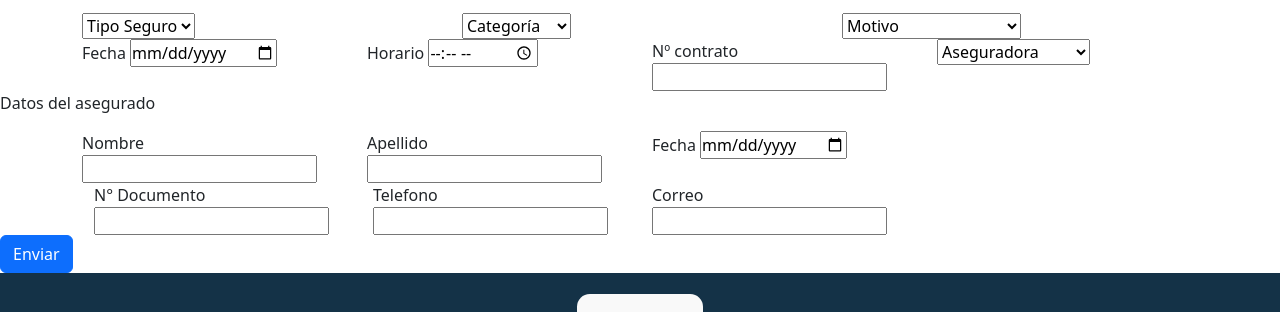
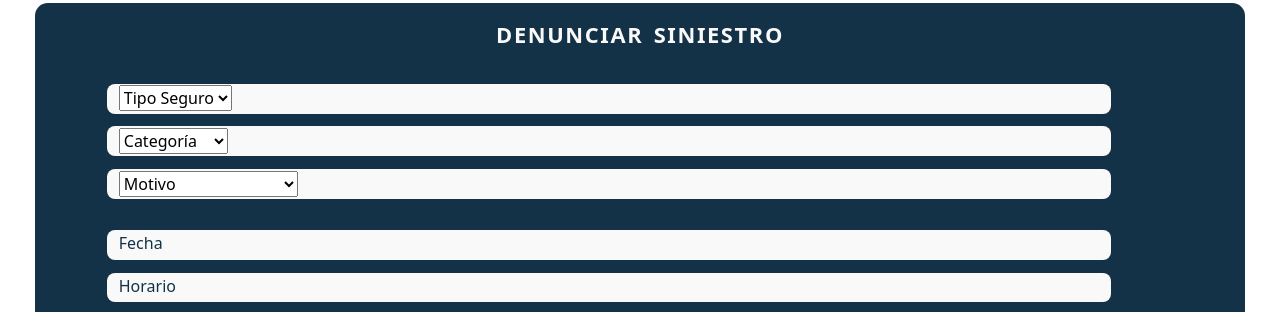
Before and after one commit to claraaitatagle/repositorio-asegura, a plain HTML site: page pages/siniestros.html in a window 1280 px wide. Shown: the part 99-411 px from the top of the page. Drawn offline with nearby package versions, Linux system fonts and the light colour scheme.

Commit message:
siniestros configuracion sass

```diff
--- a/pages/siniestros.html
+++ b/pages/siniestros.html
@@ -73,7 +73,7 @@
         </nav>
     </header>
 
-    <main>
+    <main class="main__sin">
         <section class="main__siniestros">
             <div class="main__siniestros__box">
                 <form action="enviar.css" method="post" enctype="application/x-www-form-urlencoded">
@@ -129,28 +129,25 @@
                             </div>
                         </div>
                         <!-- contenedor2 -->
-                        <div class="container formulario2">
+                        <div class="container formulario">
                             <!-- fila grid system -->
                             <div class="row formulario__row">
                                 <!-- columna1 -->
                                 <div class="col-sm-12 col-md-3 col-lg-3 itm itm2">
                                     <div class="for for1">
                                         <label for="fecha">Fecha</label>
-                                        <input type="date" name="fecha" required>
                                     </div>
                                 </div>
                                 <!-- columna2  -->
                                 <div class="col-sm-12 col-md-3 col-lg-3 itm itm2">
                                     <div class="for for2">
                                         <label for="horario">Horario</label>
-                                        <input type="time" name="Horario">
                                     </div>
                                 </div>
                                 <!-- columna3 -->
                                 <div class="col-sm-12 col-md-4 col-lg-3 itm itm2">
                                     <div class="for for3">
                                         <label for="contrato">Nº contrato</label>
-                                        <input type="text" name="contrato">
                                     </div>
                                 </div>
                                 <!-- columna4 -->
@@ -170,7 +167,7 @@
                         </div>
                     </div>
                     <!-- FORMULARIO DATOS ASEGURADO-->
-                    <div class="datosAsegurado">
+                    <div class="denuncia">
                         <p>Datos del asegurado</p>
                         <!-- contenedor1b -->
                         <div class="container formulario">
@@ -180,25 +177,23 @@
                                 <div class="col-sm-12 col-md-3 col-lg-3 itm itm1">
                                     <div class="for for1">
                                         <label for="contrato">Nombre</label>
-                                        <input type="text" name="contrato">
                                     </div>
                                 </div>
                                 <!-- columna2  -->
                                 <div class="col-sm-12 col-md-3 col-lg-3 itm itm1">
                                     <div class="for for2">
                                         <label for="contrato">Apellido</label>
-                                        <input type="text" name="contrato">
                                     </div>
                                 </div>
                                 <!-- columna3 -->
                                 <div class="col-sm-12 col-md-4 col-lg-3 itm itm1">
                                     <div class="for for3">
                                         <label for="fecha">Fecha</label>
-                                        <input type="date" name="fecha">
                                     </div>
                                 </div>
                             </div>
                             <!-- contenedor2b -->
+                        </div>
                         <div class="container formulario">
                             <!-- fila grid system -->
                             <div class="row formulario__row">
@@ -206,22 +201,18 @@
                                 <div class="col-sm-12 col-md-3 col-lg-3 itm itm1">
                                     <div class="for for1">
                                         <label for="documento">N° Documento </label>
-                                            <input type="number" name="Documento">
                                     </div>
                                 </div>
                                 <!-- columna2  -->
                                 <div class="col-sm-12 col-md-3 col-lg-3 itm itm1">
                                     <div class="for for2">
                                         <label for="telefono">Telefono</label>
-                                            <input type="number" name="telefono">
                                     </div>
                                 </div>
                                 <!-- columna3 -->
                                 <div class="col-sm-12 col-md-4 col-lg-3 itm itm1">
                                     <div class="for for3">
                                         <label for="correo">Correo</label>
-                                            <input type="email" name="correo">
-                                        </div>
                                     </div>
                                 </div>
                             </div>
--- a/styles/_media.scss
+++ b/styles/_media.scss
@@ -132,5 +132,26 @@
 
     }
 
+    /*FOOTER SETTINGS*/
+
+.foot {
+
+    .caja1 {
+        width: $wh2;
+    }
+
+    .caja1 i {
+        font-size: $small5;
+        padding-left: $small;
+    }
+
+    .caja1 img {
+        height: 8rem;
+    }
+
+    a .fa-google {
+        font-size: $small3;
+    }
 
 }
+}
--- /dev/null
+++ b/styles/_siniestros.scss
@@ -0,0 +1,86 @@
+/*      PAGINA SINIESTROS     */
+
+.main__sin {
+    width: $wh;
+    height: $wh1;
+
+    .main__siniestros {
+        width: $wh;
+
+        .main__siniestros__box {
+            background-color: $color1;
+            height: fit-content;
+            border-radius: .8rem;
+            margin: $med $med2;
+
+            form {
+                .denuncia p {
+                    @include sizes;
+                    color: $color3;
+                }
+
+                .formulario {
+                    margin-left: 1%;
+                    .formulario__row {
+                        display: flex;
+                        margin: 0 auto ;
+                        align-items: center;
+                        justify-content: center;
+                        margin-bottom: $small;
+                        width: $wh;
+                    }
+                    .itm{
+                        background-color: $color3;
+                        height: $med;
+                        border-radius: .5rem;
+                        color:$color1;
+                        font-size: $xs;
+                        margin-bottom: .8rem;
+                        padding-top: .1rem;
+                        margin-right: 1rem;
+                    }
+                    .itm1{
+                        width: 90%;
+                    }
+
+                    .itm2{
+                        width: 90%;
+                    }
+                }
+                .boton__siniestro button{
+                    width: $wh;
+                    background-color: $color2;
+                    height: $med3;
+                    border: $color2;
+                    color: $color3;
+                    font-size: $small;
+                }
+
+                .boton__siniestro button:hover{
+                    background-color: $color3;
+                    border: solid $color2;
+                    color: $color2;
+                }
+            }
+        }
+    }
+}
+
+/*
+
+.boton__siniestro button{
+    width: 100%;
+    background-color: #A74949;
+    height: 3.5rem;
+    border: #A74949;
+    color: #F9F9F9;
+    font-size: 1.5rem;
+}
+
+.boton__siniestro button:hover{
+    background-color: #F9F9F9;
+    border: solid #A74949;
+    color: #A74949;
+}
+
+*/
--- a/styles/styles.scss
+++ b/styles/styles.scss
@@ -49,7 +49,7 @@ $wh2:50%;
 
 /*mixin*/
 @mixin sizes {
-    font-size: $small5;
+    font-size: $small4;
     text-transform: uppercase;
     text-align: center;
     font-weight: 600;
@@ -106,7 +106,9 @@ header {
     .nav-item {
         padding-left: $large;
 
+
         .dropdown-menu {
+
             background-color: $color2;
             width: $wh2;
             border-radius: .8rem;
@@ -392,4 +394,6 @@ header {
 }
 
 
+
 @import "_media.scss";
+@import "_siniestros.scss";
```
Also changed, not shown: styles/styles.css, 1 other file. Lines whose indentation alone changed are shown as unchanged.
